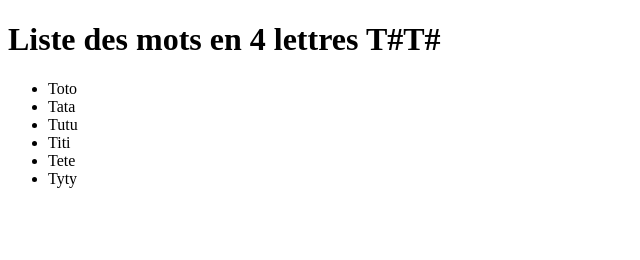
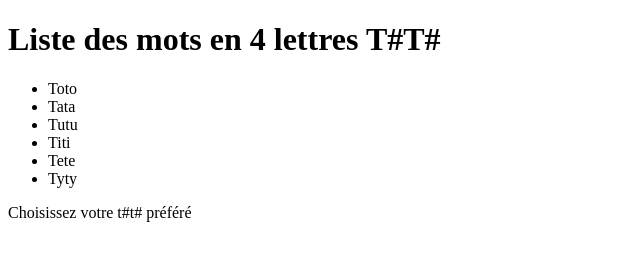
Before and after one commit to droumanet/jeuHTML, a plain HTML site: page index.html in a window 1280 px wide. Shown: the whole page, without its empty margins (0-640 px from the left). Drawn offline with Linux system fonts and the light colour scheme.

Commit message:
ajout choix

```diff
--- a/index.html
+++ b/index.html
@@ -15,5 +15,6 @@
         <li> Tete</li>
         <li> Tyty</li>
     </ul>
+    <p>Choisissez votre t#t# préféré</p>
 </body>
 </html>
```
